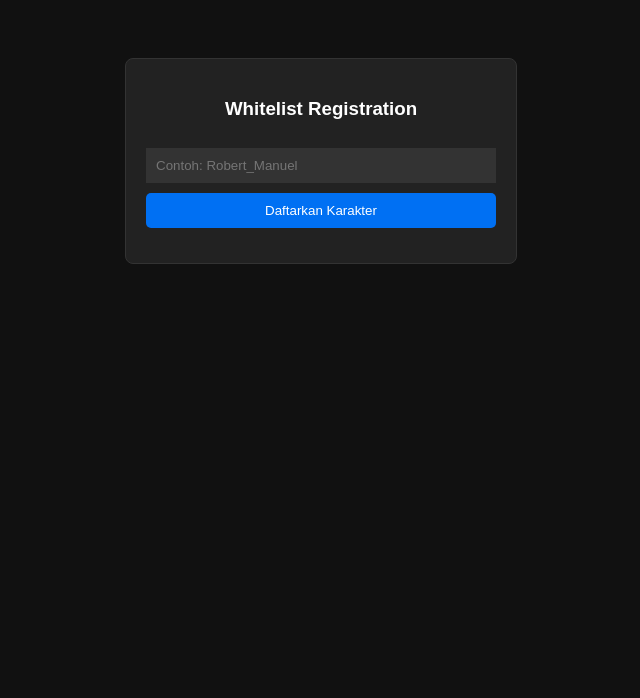
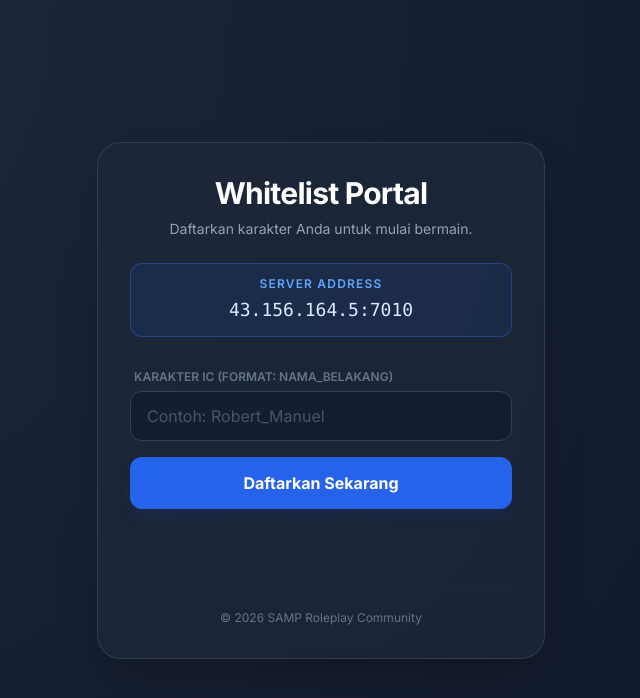
Before and after one commit to robertmnuel-spec/wl, a website: page index.html in a window 1280 px wide. Shown: the whole page, without its empty margins (319-959 px from the left). Drawn offline with nearby package versions, Linux system fonts and the light colour scheme.

Commit message:
Update index.html

```diff
--- a/index.html
+++ b/index.html
@@ -2,41 +2,102 @@
 <html lang="id">
 <head>
     <meta charset="UTF-8">
-    <title>SAMP Whitelist - Vercel to Ptero</title>
+    <meta name="viewport" content="width=device-width, initial-scale=1.0">
+    <title>Whitelist Portal Bronx Roleplay</title>
+    <script src="https://cdn.tailwindcss.com"></script>
+    <link href="https://fonts.googleapis.com/css2?family=Inter:wght@300;400;600;700&display=swap" rel="stylesheet">
     <style>
-        body { font-family: sans-serif; background: #111; color: white; display: flex; justify-content: center; padding-top: 50px; }
-        .box { background: #222; padding: 20px; border-radius: 8px; width: 350px; text-align: center; border: 1px solid #333; }
-        input { width: 100%; padding: 10px; margin: 10px 0; box-sizing: border-box; background: #333; border: none; color: white; }
-        button { width: 100%; padding: 10px; background: #0070f3; border: none; color: white; cursor: pointer; border-radius: 5px; }
-        #status { margin-top: 15px; font-size: 14px; }
+        body {
+            font-family: 'Inter', sans-serif;
+            background: radial-gradient(circle at top left, #1e293b, #0f172a);
+            min-height: 100vh;
+        }
+        .glass {
+            background: rgba(30, 41, 59, 0.7);
+            backdrop-filter: blur(12px);
+            border: 1px solid rgba(255, 255, 255, 0.1);
+        }
     </style>
 </head>
-<body>
-    <div class="box">
-        <h3>Whitelist Registration</h3>
-        <input type="text" id="charName" placeholder="Contoh: Robert_Manuel">
-        <button onclick="submitData()">Daftarkan Karakter</button>
-        <div id="status"></div>
+<body class="flex items-center justify-center p-6 text-slate-200">
+
+    <div class="w-full max-w-md glass p-8 rounded-3xl shadow-2xl">
+        <div class="text-center mb-8">
+            <h1 class="text-3xl font-bold tracking-tight text-white mb-2">Whitelist Portal</h1>
+            <p class="text-slate-400 text-sm">Daftarkan karakter Anda untuk mulai bermain.</p>
+
+            <div class="mt-6 p-3 bg-blue-600/10 border border-blue-500/30 rounded-xl inline-block w-full">
+                <p class="text-xs uppercase tracking-widest text-blue-400 font-semibold mb-1">Server Address</p>
+                <code class="text-lg text-blue-100 font-mono">43.156.164.5:7010</code>
+            </div>
+        </div>
+
+        <div class="space-y-4">
+            <div>
+                <label class="block text-xs font-semibold uppercase text-slate-500 mb-1.5 ml-1">Karakter IC (Format: Nama_Belakang)</label>
+                <input type="text" id="charName"
+                    class="w-full bg-slate-900/50 border border-slate-700 rounded-xl px-4 py-3 text-white focus:ring-2 focus:ring-blue-500 focus:outline-none transition-all placeholder:text-slate-600"
+                    placeholder="Contoh: Robert_Manuel">
+            </div>
+
+            <button onclick="submitData()" id="btnSubmit"
+                class="w-full bg-blue-600 hover:bg-blue-500 text-white font-bold py-3.5 rounded-xl transition-all shadow-lg shadow-blue-900/20 active:scale-[0.98]">
+                Daftarkan Sekarang
+            </button>
+        </div>
+
+        <div id="status" class="mt-6 text-center text-sm font-medium min-h-[20px]"></div>
+
+        <div class="mt-8 pt-6 border-t border-slate-800 text-center">
+            <p class="text-slate-500 text-xs">© 2026 SAMP Roleplay Community</p>
+        </div>
     </div>
 
     <script>
         async function submitData() {
-            const char_name = document.getElementById('charName').value;
+            const charNameInput = document.getElementById('charName');
+            const btn = document.getElementById('btnSubmit');
             const statusDiv = document.getElementById('status');
-            statusDiv.innerText = "Sedang memproses...";
+
+            const char_name = charNameInput.value.trim();
+
+            if (!char_name.includes("_")) {
+                statusDiv.className = "mt-6 text-center text-sm text-red-400";
+                statusDiv.innerText = "Gunakan format Nama_Belakang!";
+                return;
+            }
+
+            // Loading state
+            btn.disabled = true;
+            btn.innerText = "Memproses...";
+            statusDiv.className = "mt-6 text-center text-sm text-blue-400 animate-pulse";
+            statusDiv.innerText = "Menghubungkan ke server...";
 
             try {
                 const response = await fetch('/api/whitelist', {
                     method: 'POST',
-                    headers: { 'Content-Type': 'application/json' },
+                    headers: { 'Content-Type': 'package/json' },
                     body: JSON.stringify({ char_name })
                 });
+
                 const data = await response.json();
+
+                if (response.ok) {
+                    statusDiv.className = "mt-6 text-center text-sm text-green-400";
+                    charNameInput.value = "";
+                } else {
+                    statusDiv.className = "mt-6 text-center text-sm text-red-400";
+                }
                 statusDiv.innerText = data.message;
             } catch (err) {
-                statusDiv.innerText = "Terjadi kesalahan koneksi.";
+                statusDiv.className = "mt-6 text-center text-sm text-red-400";
+                statusDiv.innerText = "Terjadi kesalahan koneksi ke API.";
+            } finally {
+                btn.disabled = false;
+                btn.innerText = "Daftarkan Sekarang";
             }
         }
     </script>
+
 </body>
 </html>
```
